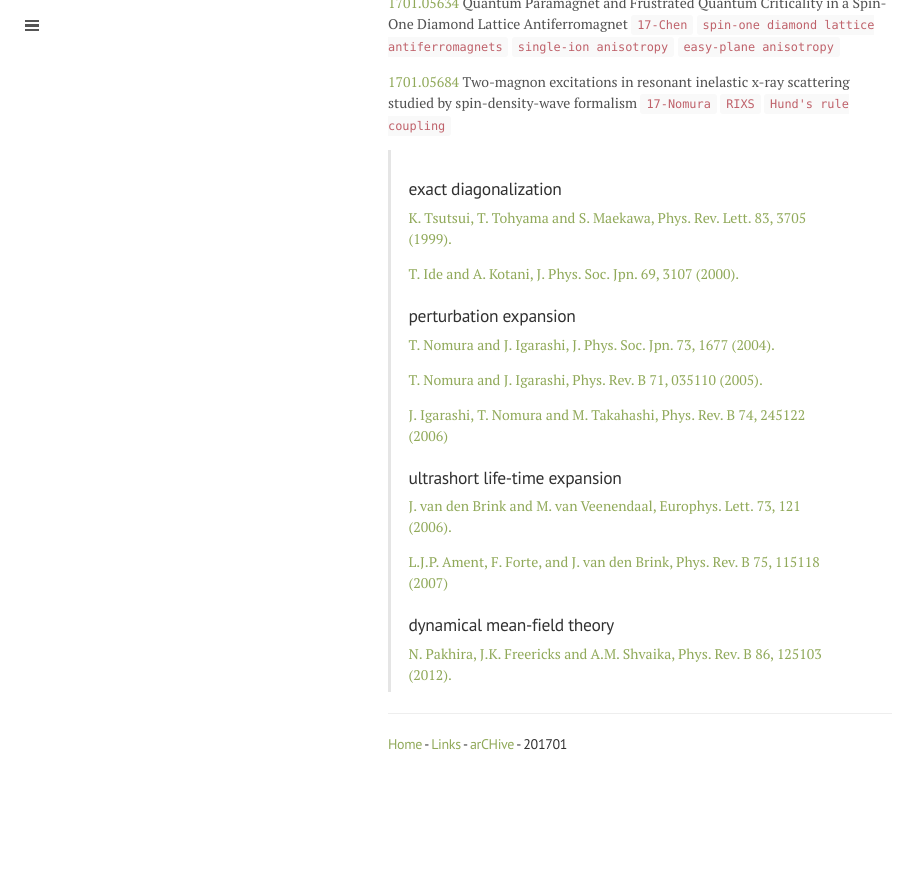
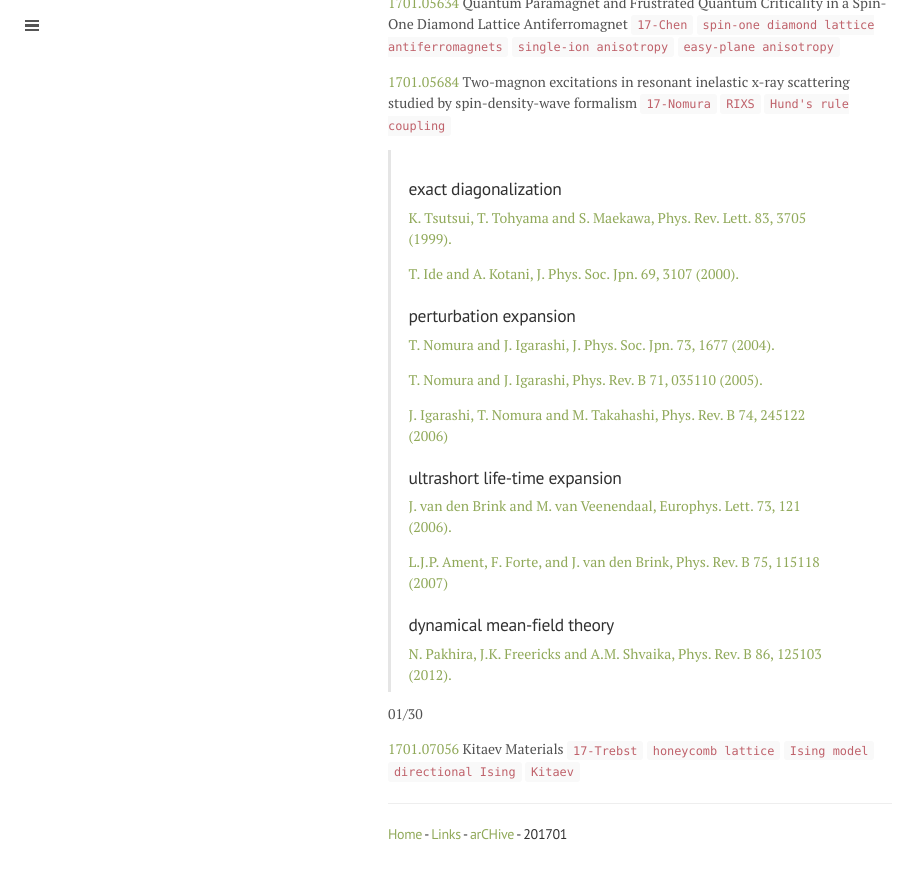
Before and after one commit to qkrwlsghdcjsworlt/work, a Jekyll site: the page built from 201701.md, in a window 1280 px wide and 900 px high, scrolled down 3453 px. Shown: the top 879 px of the window, without its empty margins (0-924 px from the left). Built offline with Jekyll 4.4.1, drawn with Linux system fonts in a browser that asks for light colours; before the commit the page ends 4263 px from its top, so only the background shows below that.

Commit message:
“update”

```diff
--- a/201701.md
+++ b/201701.md
@@ -180,6 +180,10 @@ B 75, 115118 (2007)](http://journals.aps.org/prb/abstract/10.1103/PhysRevB.75.11
 B 86, 125103 (2012).](http://journals.aps.org/prb/abstract/10.1103/PhysRevB.86.125103)
 
 
+01/30
+
+[1701.07056](https://arxiv.org/abs/1701.07056) Kitaev Materials `17-Trebst` `honeycomb lattice` `Ising model` `directional Ising` `Kitaev`
+
 
 ---
 
```
